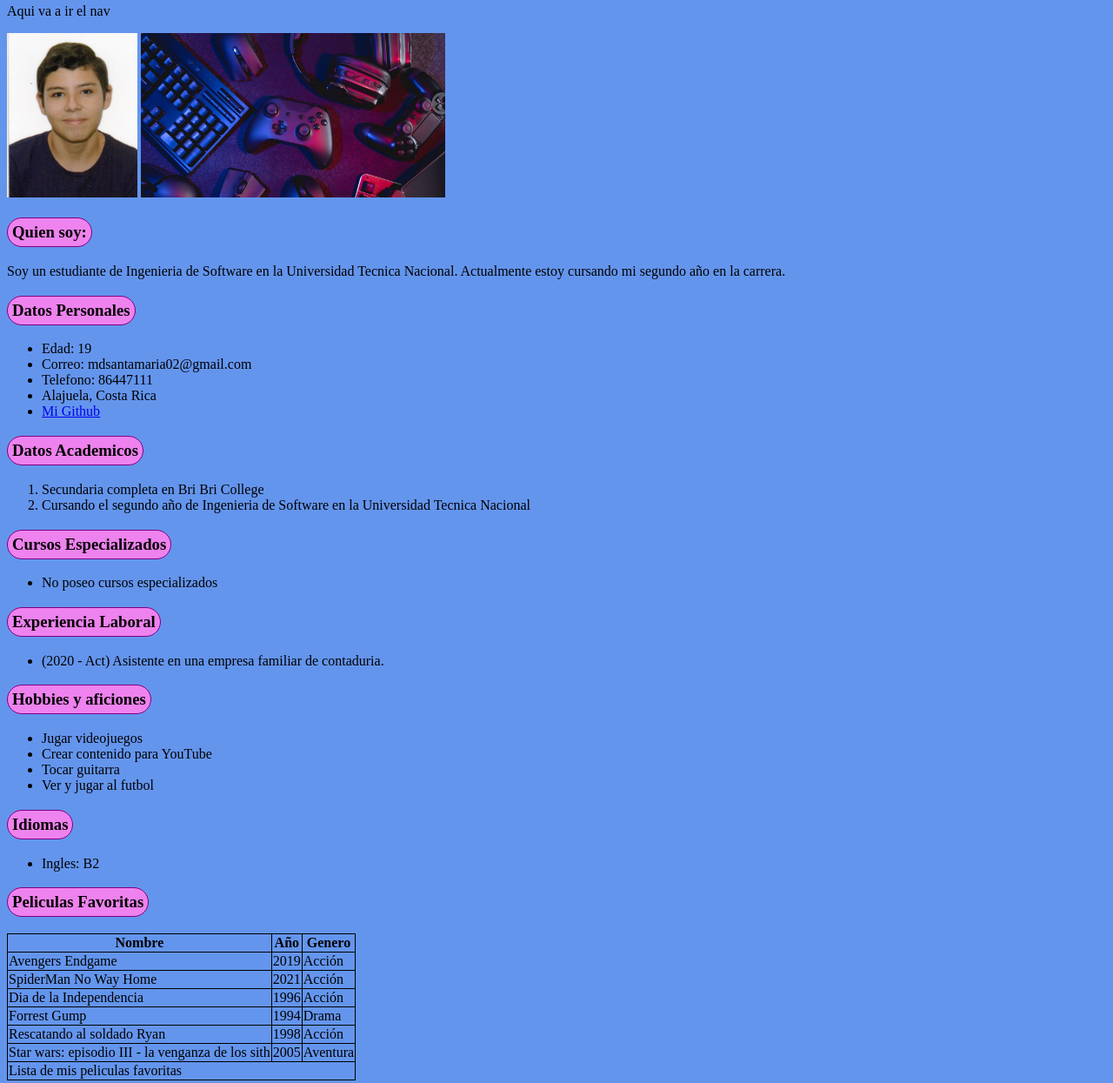
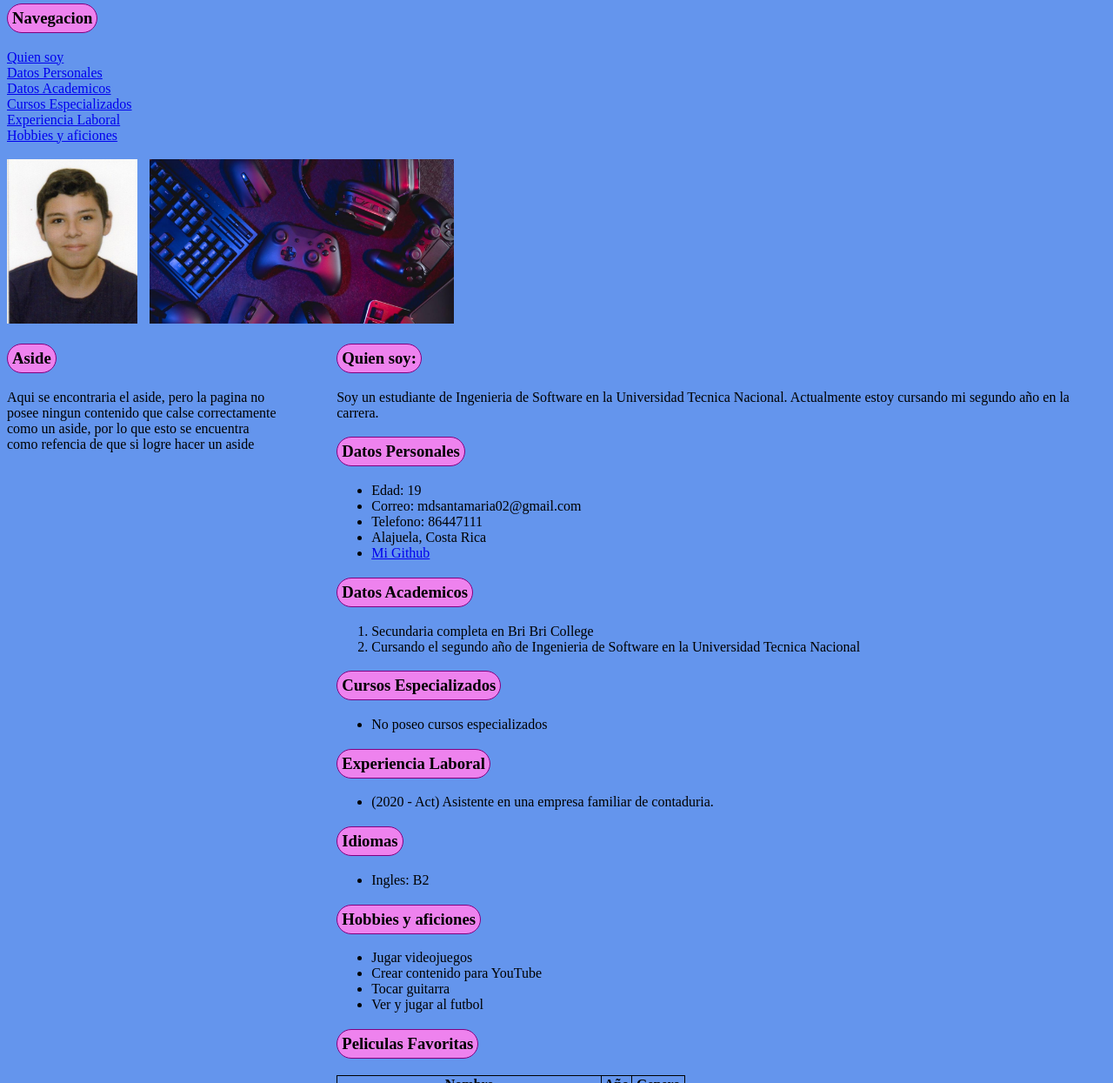
Before and after one commit to miguelds123/Trabajo2, a plain HTML site: page index.html in a window 1280 px wide. Shown: the part 123-1368 px from the top of the page at 87% size. Drawn offline with Linux system fonts and the light colour scheme.

Commit message:
Logramos hacer el aside

```diff
--- a/estilo.css
+++ b/estilo.css
@@ -27,3 +27,27 @@ table, th, td{
     border: 1px solid black;
     border-collapse: collapse;
 }
+
+.imagen{
+    margin-right: 10px;
+    float: center;
+}
+
+.contenido{
+    float : right;
+    width: 70%;
+}
+
+aside{
+    float: left;
+    width: 25%;
+}
+
+main{
+    justify-content: center;
+    align-items: center;
+}
+
+nav{
+    float: center;
+}
--- a/index.html
+++ b/index.html
@@ -24,32 +24,43 @@
         </header>
 
         <nav>
-            <p>Aqui va a ir el nav</p>
+            <h3>Navegacion</h3>
+
+            <a href= #QuienSoy>Quien soy</a>
+            <br>
+            <a href= #DatosPersonales>Datos Personales</a>
+            <br>
+            <a href= #DatosAcademicos>Datos Academicos</a>
+            <br>
+            <a href= #CursosEspecializados>Cursos Especializados</a>
+            <br>
+            <a href= #ExperienciaLaboral>Experiencia Laboral</a>
+            <br>
+            <a href= #Hobbies>Hobbies y aficiones</a>
+            <br>
+
         </nav>
 
-        <section>
+        <section class="imagen">
+            <article>
+                <br>
+                <img src= "Mifoto.jpg" id="miFoto" width="150" allign="left" class="imagen">
 
-            <article>
-                <img src= "Mifoto.jpg" id="miFoto" width="150" allign="left">
-
-                <img src= "Videojuegos.jpg" id="Videojuegos" width="350" allign="center">
+                <img src= "Videojuegos.jpg" id="Videojuegos" width="350" allign="right" class="imagen">
             </article>
-
         </section>
 
-        <section>
+        <main>
 
-            <article>
+            <section class="contenido">
+
+                <article id="QuienSoy">
                     <h3>Quien soy:</h3>
 
                     <p>Soy un estudiante de Ingenieria de Software en la Universidad Tecnica Nacional. Actualmente estoy cursando mi segundo año en la carrera.</p>
                 </article>
 
-        </section>
-
-        <section>
-
-            <article>
+                <article id="DatosPersonales">
                     <h3>Datos Personales</h3>
 
                     <ul>
@@ -58,16 +69,12 @@
                         <li>Telefono: 86447111</li>
                         <li>Alajuela, Costa Rica</li>
                         <li>
-                        <a href="https://github.com/miguelds123">Mi Github</a>
+                            <a href="https://github.com/miguelds123" target=”_blank”>Mi Github</a>
                         </li>
                     </ul>
                 </article>
 
-        </section>
-
-        <section>
-
-            <article>
+                <article id="DatosAcademicos">
                     <h3>Datos Academicos</h3>
 
                     <ol>
@@ -76,11 +83,7 @@
                     </ol>
                 </article>
 
-        </section>
-
-        <section>
-
-            <article>
+                <article id="CursosEspecializados">
                     <h3>Cursos Especializados</h3>
 
                     <ul>
@@ -88,11 +91,7 @@
                     </ul>
                 </article>
 
-        </section>
-
-        <section>
-
-            <article>
+                <article id="ExperienciaLaboral">
                     <h3>Experiencia Laboral</h3>
 
                     <ul>
@@ -100,11 +99,15 @@
                     </ul>
                 </article>
 
-        </section>
+                <article id="Idiomas">
+                    <h3>Idiomas</h3>
 
-        <section>
+                    <ul>
+                        <li>Ingles: B2</li>
+                    </ul>
+                </article>
 
-            <article>
+                <article id="Hobbies">
                     <h3>Hobbies y aficiones</h3>
 
                     <ul>
@@ -115,23 +118,7 @@
                     </ul>
                 </article>
 
-        </section>
-
-        <section>
-
-            <article>
-                <h3>Idiomas</h3>
-
-                <ul>
-                    <li>Ingles: B2</li>
-                </ul>
-            </article>
-
-        </section>
-
-        <section>
-
-            <article>
+                <article id="Peliculas">
                     <h3>Peliculas Favoritas</h3>
 
                     <table>
@@ -190,8 +177,18 @@
 
                     </table>
                 </article>
+            </section>
 
-        </section>
+            <aside>
+                <article>
+                    <h3>Aside</h3>
+
+                    <p>Aqui se encontraria el aside, pero la pagina no posee ningun contenido que calse
+                        correctamente como un aside, por lo que esto se encuentra como refencia de que si
+                        logre hacer un aside</p>
+                </article>
+            </aside>
+        </main>
 
     </body>
 
```
Lines whose indentation alone changed are shown as unchanged.
